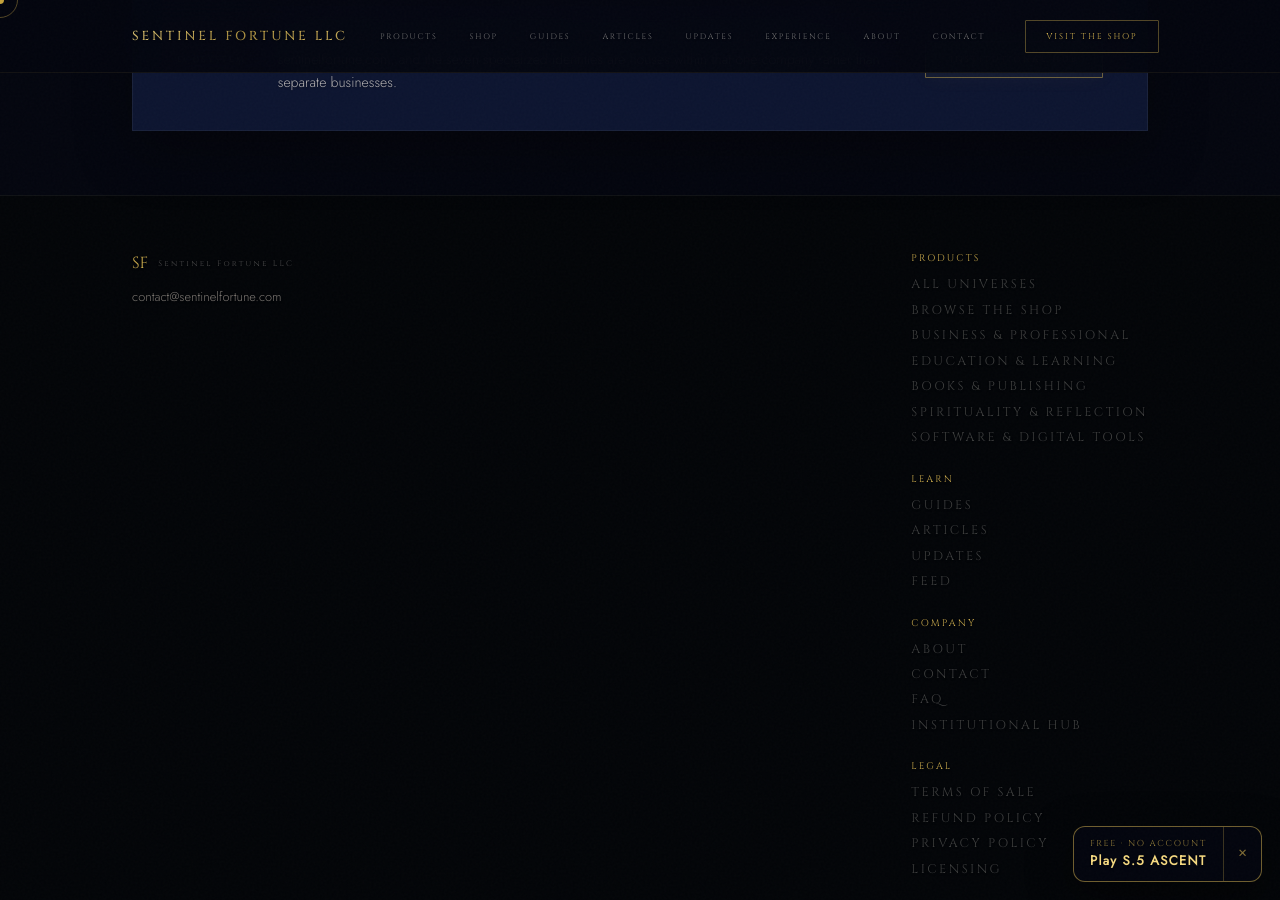
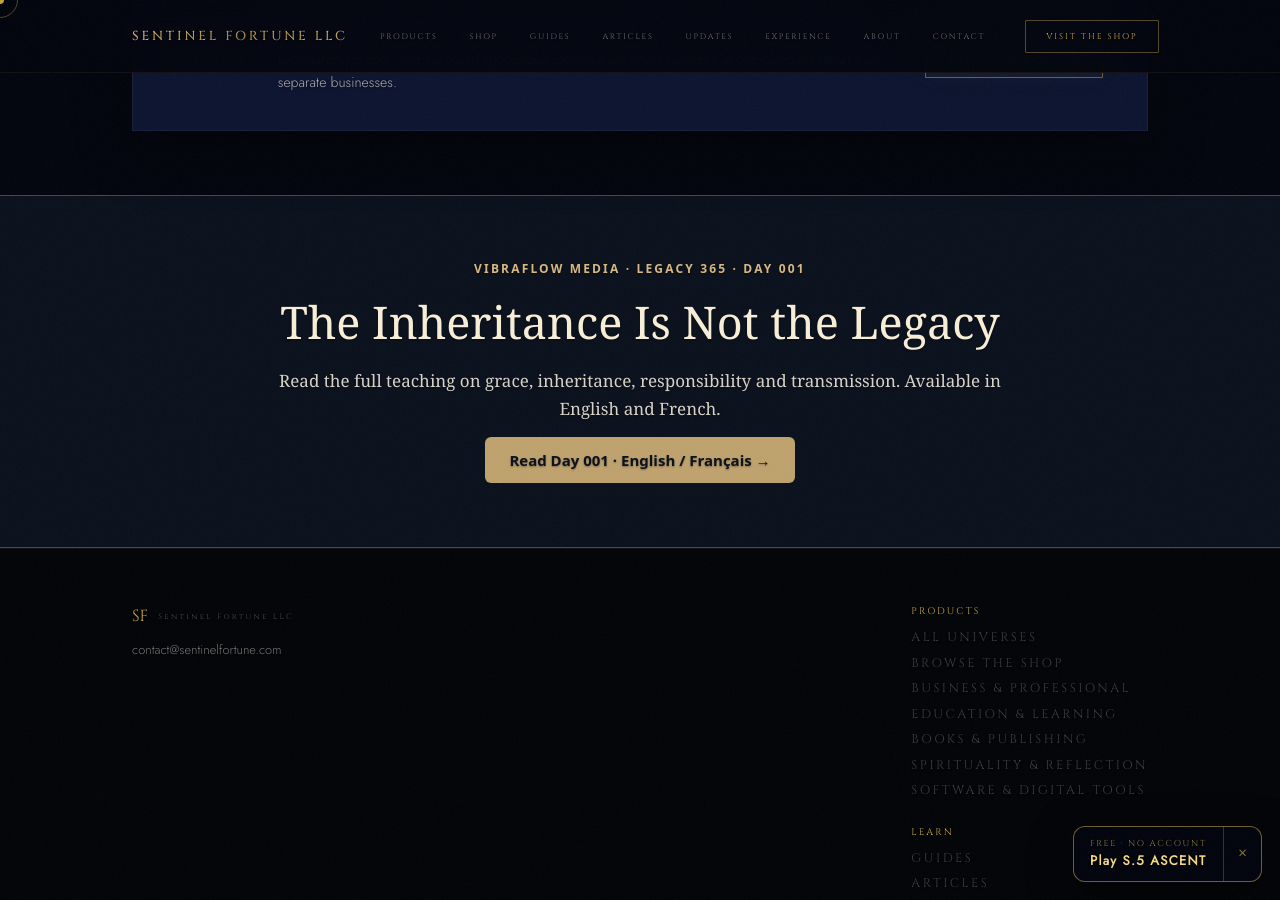
Before and after one commit to Sentinelfortune/sentinelfortune, a Jekyll site: the page built from index.html, in a window 1280 px wide and 900 px high, scrolled down 12707 px. Built offline with Jekyll 4.4.1, drawn with Linux system fonts in a browser that asks for light colours.

Commit message:
content(public): surface verified VibraFlow Legacy 365 Day 001 on homepage

```diff
--- a/index.html
+++ b/index.html
@@ -1360,6 +1360,11 @@ No membership is required for standalone Shop purchases — the shop needs no ac
   </div>
 </section>
 
+
+<section id="legacy-365-release" aria-label="Latest verified VibraFlow Media teaching" style="padding:64px 18px;background:#0b121e;color:#f5eddc;text-align:center;border-top:1px solid #514833;border-bottom:1px solid #514833">
+<div style="max-width:760px;margin:auto"><p style="color:#d8b982;letter-spacing:.18em;font:600 12px system-ui">VIBRAFLOW MEDIA · LEGACY 365 · DAY 001</p><h2 style="font:clamp(28px,5vw,45px)/1.2 Georgia,serif;color:#f8eed7;margin:18px 0">The Inheritance Is Not the Legacy</h2><p style="font:17px/1.65 Georgia,serif;color:#d8d3c9">Read the full teaching on grace, inheritance, responsibility and transmission. Available in English and French.</p><a href="/vibraflow/legacy-365-day-001/" style="display:inline-block;background:#bfa26e;color:#0b121e;border-radius:6px;padding:13px 24px;margin-top:14px;font:600 15px system-ui;text-decoration:none">Read Day 001 · English / Français →</a></div>
+</section>
+<!-- VIBRAFLOW_LEGACY_365_RELEASE_GATE -->
 </main>
 <!-- 🐆 SENTINEL FORTUNE LLC — CINEMATIC HTML/CSS VISION -->
 
```
